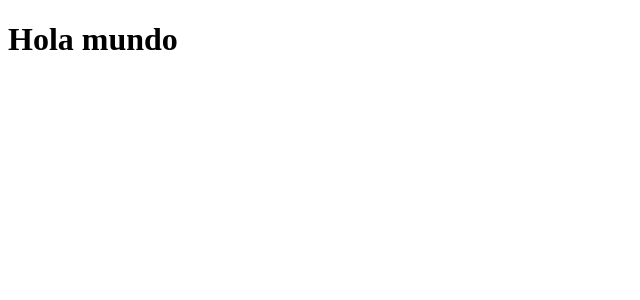
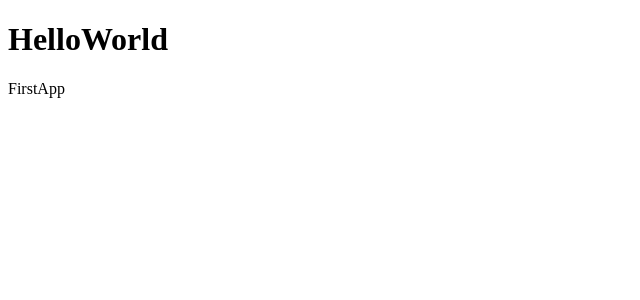
Before and after one commit to WestAMZ/udemy-react, a React (Vite) app in the folder 03-counter-app-vite/: page / in a window 1280 px wide. Shown: the top 300 px of the page, without its empty margins (0-640 px from the left). Built offline with nearby package versions, Linux system fonts and the light colour scheme.

Commit message:
Primer componente

```diff
--- /dev/null
+++ b/03-counter-app-vite/src/FirstApp.jsx
@@ -0,0 +1,6 @@
+
+export const FirstApp = () => {
+  return (
+    <div>FirstApp</div>
+  )
+}
--- /dev/null
+++ b/03-counter-app-vite/src/HellWorldApp.jsx
@@ -0,0 +1,7 @@
+export const HellWorldApp = () => {
+  return (
+    <h1>HelloWorld</h1>
+  )
+}
+// shorcut para crear componente funcional
+// rafc
--- a/03-counter-app-vite/src/main.jsx
+++ b/03-counter-app-vite/src/main.jsx
@@ -1,14 +1,12 @@
 import React from 'react';
 import ReactDOM from 'react-dom/client'
-
-
-function App(){
-    return <h1>Hola mundo</h1>
-}
+import { HellWorldApp } from './HellWorldApp';
+import { FirstApp } from './FirstApp';
 
 ReactDOM.createRoot(document.getElementById('root'))
 .render(
     <React.StrictMode>
-        <App />
+        <HellWorldApp />
+        <FirstApp />
     </React.StrictMode>
 );
```
